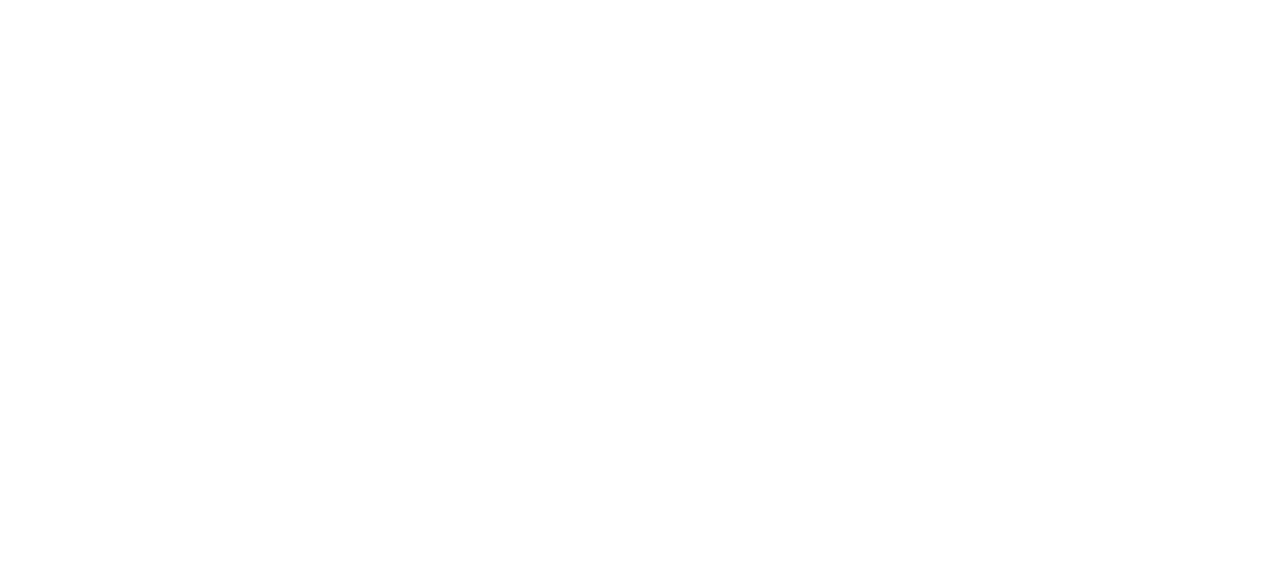
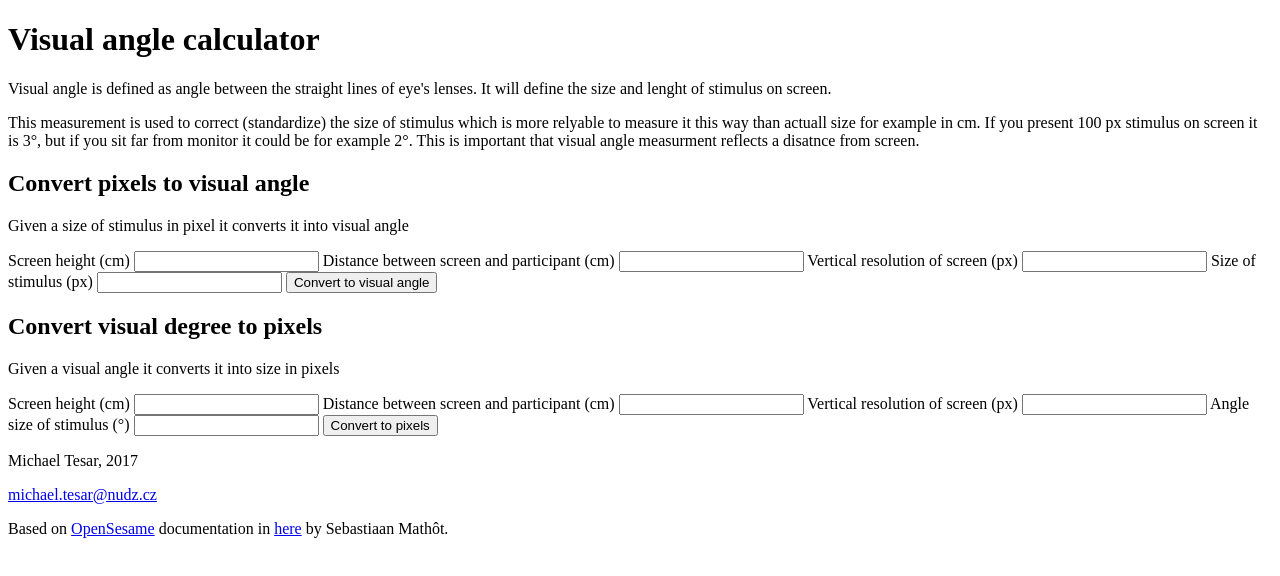
Before and after one commit to michtesar/visual_angle_calculator, a plain HTML site: page index.html in a window 1280 px wide. Drawn offline with Linux system fonts and the light colour scheme.

Commit message:
Basic website placeholder

```diff
--- a/index.html
+++ b/index.html
@@ -5,8 +5,48 @@
         <meta charset="UTF-8">
         <meta name="viewport" content="width=device-width, initial-scale=1">
         <link href="style.css" rel="stylesheet">
+        <script type="text/javascript" src="script.js"></script>
     </head>
     <body>
 
+        <h1>Visual angle calculator</h1>
+        <p>Visual angle is defined as angle between the straight lines of eye's lenses. It will define the size and lenght of stimulus on screen.</p>
+        <p>This measurement is used to correct (standardize) the size of stimulus which is more relyable to measure it this way than actuall size for example in cm. If you present 100 px stimulus on screen it is 3°, but if you sit far from monitor it could be for example 2°. This is important that visual angle measurment reflects a disatnce from screen.</p>
+
+        <h2>Convert pixels to visual angle</h2>
+        <p>Given a size of stimulus in pixel it converts it into visual angle</p>
+
+        <div class="buttons-box">
+            <label>Screen height (cm)</label>
+            <input type="text" title="Screen height (cm)">
+            <label>Distance between screen and participant (cm)</label>
+            <input type="text" title="Distance between screen and participant (cm)">
+            <label>Vertical resolution of screen (px)</label>
+            <input type="text" title="Vertical resolution of screen (px)">
+            <label>Size of stimulus (px)</label>
+            <input type="text" title="Size of stimulus (px)">
+            <input type="button" value="Convert to visual angle">
+        </div>
+
+        <h2>Convert visual degree to pixels</h2>
+        <p>Given a visual angle it converts it into size in pixels</p>
+        <div class="buttons-box">
+            <label>Screen height (cm)</label>
+            <input type="text" title="Screen height (cm)">
+            <label>Distance between screen and participant (cm)</label>
+            <input type="text" title="Distance between screen and participant (cm)">
+            <label>Vertical resolution of screen (px)</label>
+            <input type="text" title="Vertical resolution of screen (px)">
+            <label>Angle size of stimulus (°)</label>
+            <input type="text" title="Angle size of stimulus (°)">
+            <input type="button" value="Convert to pixels">
+        </div>
+
+        <div class="footer">
+            <p>Michael Tesar, 2017</p>
+            <p><a href="mailto:michael.tesar@nudz.cz">michael.tesar@nudz.cz</a></p>
+            <p>Based on <a href="www.osdoc.cogsci.nl">OpenSesame</a> documentation in <a href="www.osdoc.cogsci.nl/3.1/visualangle/"> here</a> by Sebastiaan Mathôt.</p>
+        </div>
+
     </body>
 </html>
```
